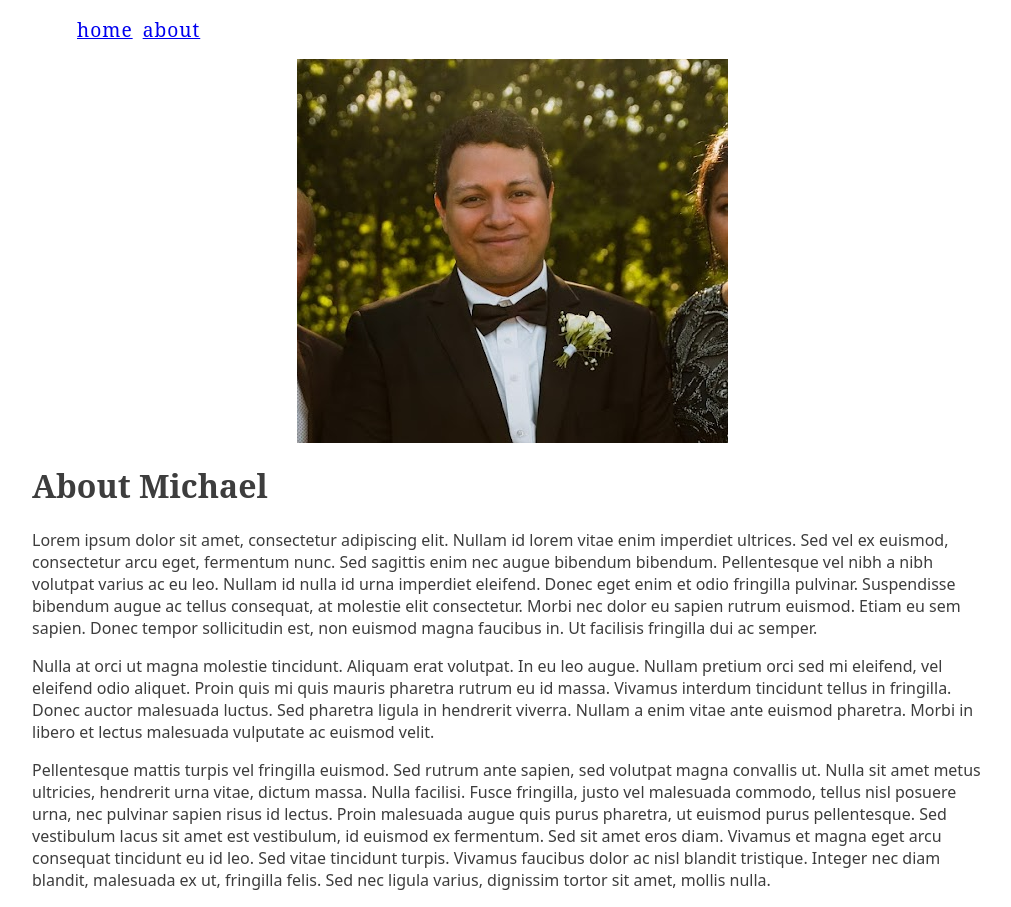
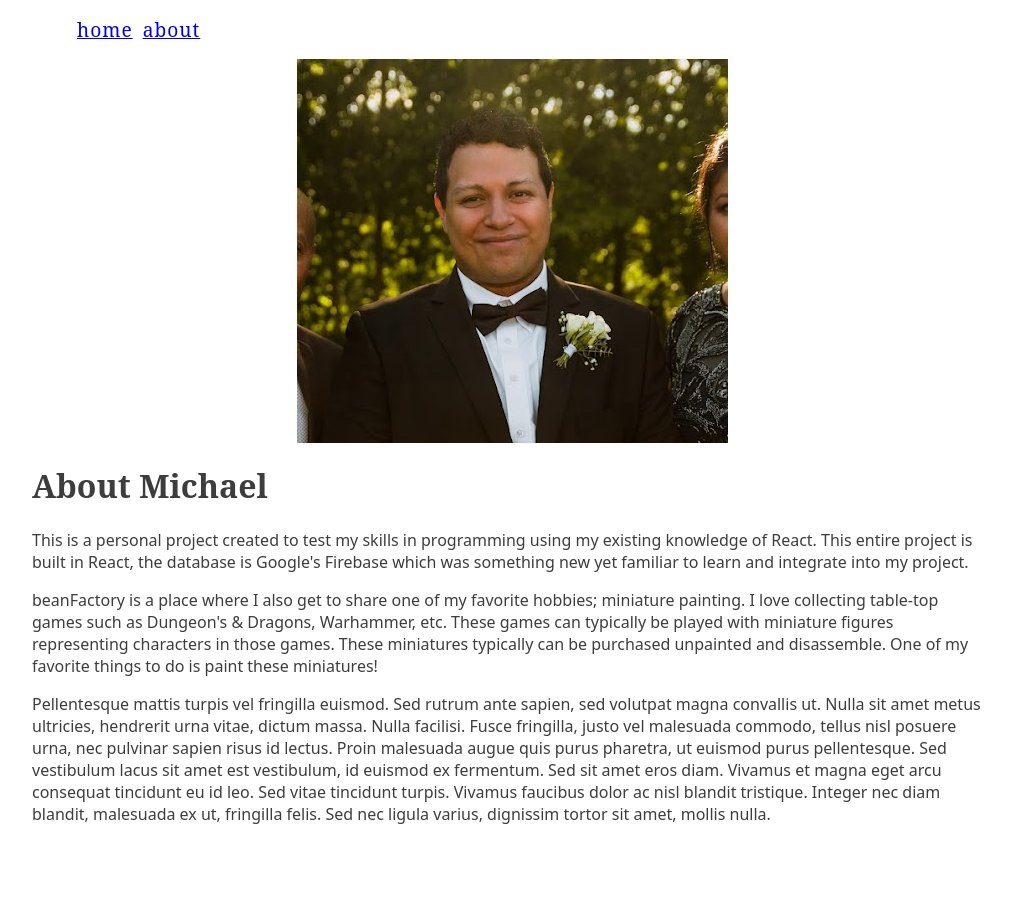
Before and after one commit to NuclearWoofer/beanFactory, a React (Create React App) app: page /about in a window 1280 px wide. Shown: the whole page, without its empty margins (128-1139 px from the left). After the commit the page ends 841 px from the top, so only its background shows below. Built offline with nearby package versions, Linux system fonts and the light colour scheme; a web font is replaced by a local one.

Commit message:
adding tweaks to About.js

```diff
--- a/src/App.js
+++ b/src/App.js
@@ -24,6 +24,7 @@ function App() {
           </ul>
         </nav>
         <Routes>
+          {/* UploadForm can commented out when in showcase mode. Perhaps we can include a toggle between showcase mode and upload mode? sign in functionality? idk.*/}
           <Route path="/" element={<div><Title/><UploadForm /><ImageGrid setSelectedImg={setSelectedImg} /></div>} />
           <Route path="/about" element={<About />} />
         </Routes>
--- a/src/comps/About.js
+++ b/src/comps/About.js
@@ -6,8 +6,8 @@ function About() {
 
     <img src='/images/hs1.png' alt="Headshot" style={{ display: 'block', margin: '0 auto', maxHeight: '100%',  maxWidth: '100%' }} />
       <h1>About Michael</h1>
-      <p>Lorem ipsum dolor sit amet, consectetur adipiscing elit. Nullam id lorem vitae enim imperdiet ultrices. Sed vel ex euismod, consectetur arcu eget, fermentum nunc. Sed sagittis enim nec augue bibendum bibendum. Pellentesque vel nibh a nibh volutpat varius ac eu leo. Nullam id nulla id urna imperdiet eleifend. Donec eget enim et odio fringilla pulvinar. Suspendisse bibendum augue ac tellus consequat, at molestie elit consectetur. Morbi nec dolor eu sapien rutrum euismod. Etiam eu sem sapien. Donec tempor sollicitudin est, non euismod magna faucibus in. Ut facilisis fringilla dui ac semper.</p>
-      <p>Nulla at orci ut magna molestie tincidunt. Aliquam erat volutpat. In eu leo augue. Nullam pretium orci sed mi eleifend, vel eleifend odio aliquet. Proin quis mi quis mauris pharetra rutrum eu id massa. Vivamus interdum tincidunt tellus in fringilla. Donec auctor malesuada luctus. Sed pharetra ligula in hendrerit viverra. Nullam a enim vitae ante euismod pharetra. Morbi in libero et lectus malesuada vulputate ac euismod velit.</p>
+      <p> This is a personal project created to test my skills in programming using my existing knowledge of React. This entire project is built in React, the database is Google's Firebase which was something new yet familiar to learn and integrate into my project. </p>
+      <p>beanFactory is a place where I also get to share one of my favorite hobbies; miniature painting. I love collecting table-top games such as Dungeon's & Dragons, Warhammer, etc. These games can typically be played with miniature figures representing characters in those games. These miniatures typically can be purchased unpainted and disassemble. One of my favorite things to do is paint these miniatures!</p>
       <p>Pellentesque mattis turpis vel fringilla euismod. Sed rutrum ante sapien, sed volutpat magna convallis ut. Nulla sit amet metus ultricies, hendrerit urna vitae, dictum massa. Nulla facilisi. Fusce fringilla, justo vel malesuada commodo, tellus nisl posuere urna, nec pulvinar sapien risus id lectus. Proin malesuada augue quis purus pharetra, ut euismod purus pellentesque. Sed vestibulum lacus sit amet est vestibulum, id euismod ex fermentum. Sed sit amet eros diam. Vivamus et magna eget arcu consequat tincidunt eu id leo. Sed vitae tincidunt turpis. Vivamus faucibus dolor ac nisl blandit tristique. Integer nec diam blandit, malesuada ex ut, fringilla felis. Sed nec ligula varius, dignissim tortor sit amet, mollis nulla.</p>
     </div>
   );
```
